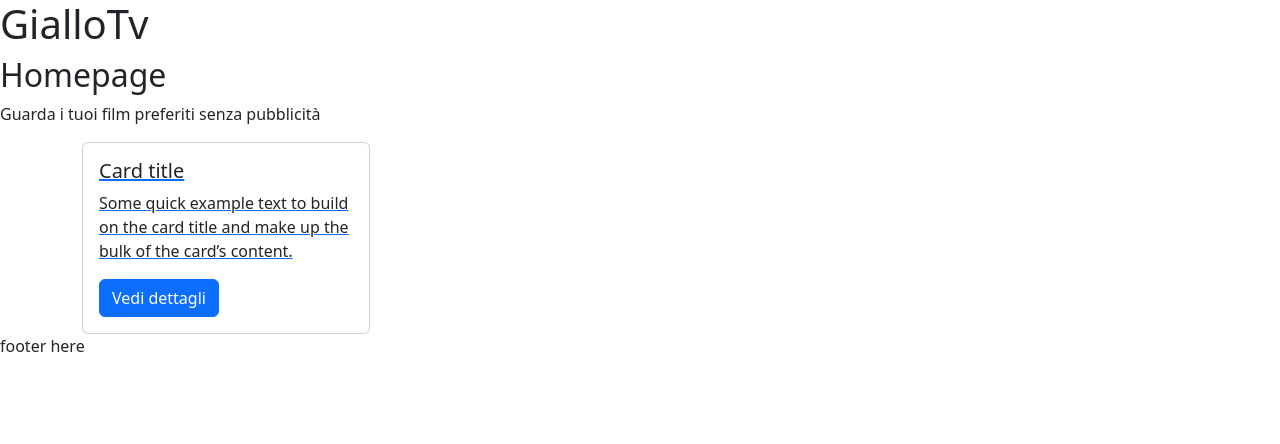
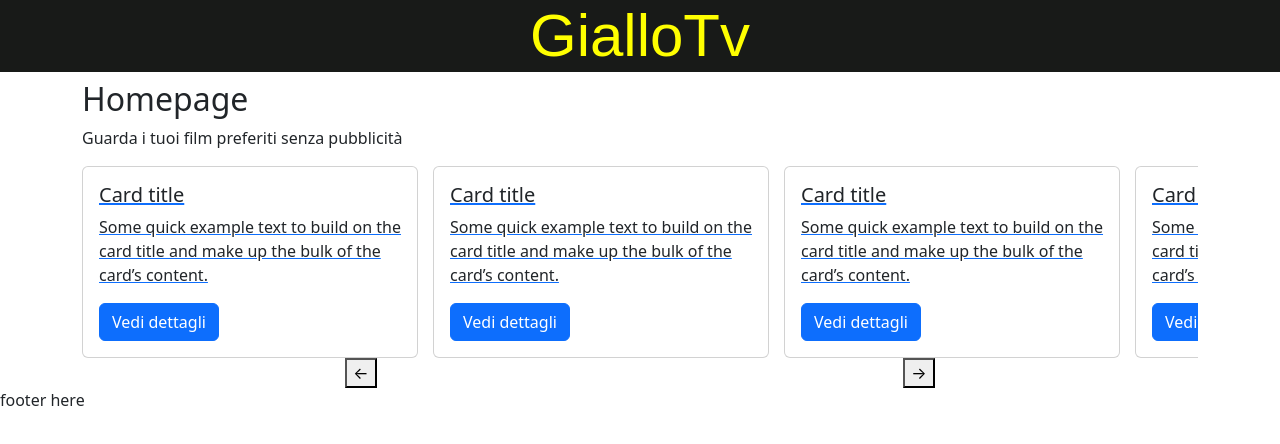
Before and after one commit to pietroscurti9-hub/webapp-react, a React (Vite) app: page / in a window 1280 px wide. Shown: the top 444 px of the page. Built offline with nearby package versions, Linux system fonts and the light colour scheme.

Commit message:
cambio interfaccia delle card

```diff
--- a/src/App.jsx
+++ b/src/App.jsx
@@ -1,6 +1,7 @@
-import AppLayout from './Layouts/appLayout'
-import Homepage from './Pages/homePage'
+import AppLayout from './Layouts/AppLayout'
+import Homepage from './Pages/HomePage'
 import FilmDectail from './Pages/FilmDectail'
+import MovieSlider from './Functions/MovieSlider'
 import { BrowserRouter, Routes, Route } from 'react-router-dom'
 
 import './App.css'
@@ -13,7 +14,7 @@ function App() {
         <BrowserRouter>
           <Routes>
             <Route element={<AppLayout />}>
-              <Route path='/' element={<Homepage />} />
+              <Route path='/' element={<MovieSlider />} />
                <Route path='/filmDectail' element={<FilmDectail />} />
             </Route>
           </Routes>
--- a/src/Components/Cards.jsx
+++ b/src/Components/Cards.jsx
@@ -7,12 +7,12 @@ function Cards() {
 
 
         <Link to={`/FilmDectail/`}>
-            <div className="card" style={{ width: "18rem" }}>
+            <div className="card" style={{ width: "21rem" }}>
                 {/* <img src="..." className="card-img-top" alt="..."> */}
                 <div className="card-body">
                     <h5 className="card-title">Card title</h5>
                     <p className="card-text">Some quick example text to build on the card title and make up the bulk of the card’s content.</p>
-                    <a href="#" className="btn btn-primary">Vedi dettagli</a>
+                    <button className="btn btn-primary">Vedi dettagli</button>
                 </div>
             </div>
         </Link>
--- a/src/Components/Header.jsx
+++ b/src/Components/Header.jsx
@@ -1,4 +1,8 @@
 export default function Header() {
     return (
-    <h1>GialloTv</h1>
-)}
+
+        <div className="header">
+            <h1 className="title-site">GialloTv</h1>
+        </div>
+    )
+}
--- /dev/null
+++ b/src/Functions/MovieSlider.jsx
@@ -0,0 +1,40 @@
+import { useRef } from "react";
+import { Link } from "react-router-dom";
+import Cards from "../Components/Cards";
+export default function MovieSlider() {
+    const containerRef = useRef(null);
+
+    const cardWidth = 336;
+
+    function scrollLeft() {
+        containerRef.current.scrollBy({ left: -cardWidth, behavior: "smooth" });
+    }
+
+    function scrollRight() {
+        containerRef.current.scrollBy({ left: cardWidth, behavior: "smooth" });
+    }
+
+
+    return (
+        <div className="container">
+            <h2>Homepage</h2>
+            <p>Guarda i tuoi film preferiti senza pubblicità</p>
+
+            <div ref={containerRef} className="card-disposition">
+
+                <Cards />
+                <Cards />
+                <Cards />
+                <Cards />
+                <Cards />
+                <Cards />
+
+            </div>
+            <div className="button-view">
+                <button onClick={scrollLeft}>←</button>
+                <button onClick={scrollRight}>→</button>
+
+            </div>
+        </div>
+    );
+}
--- a/src/Pages/homePage.jsx
+++ b/src/Pages/homePage.jsx
@@ -7,10 +7,25 @@ export default function Homepage() {
             <h2>Homepage</h2>
             <p>Guarda i tuoi film preferiti senza pubblicità</p>
 
-            <div className="container">
-            <Cards />
 
-            </div>
+            <section className="slider">
+
+                <div className="container">
+                    <div className="card-disposition">
+                        <Cards />
+                        <Cards />
+                        <Cards />
+                        <Cards />
+                        <Cards />
+                        <Cards />
+                    </div>
+                </div>
+
+                <div className="button-view">
+                    <button className="left-s-b">←</button>
+                    <button className="right-s-b">→</button>
+                </div>
+            </section>
 
 
         </>
--- a/src/index.css
+++ b/src/index.css
@@ -0,0 +1,24 @@
+.header {
+    background-color: #181a18;
+    text-align: center;
+}
+
+.title-site {
+    color: yellow;
+    font-family: fantasy;
+    font-size: 60px;
+}
+
+
+.card-disposition {
+    display: flex;
+    flex-wrap: nowrap;
+    overflow-x: auto;
+    overflow-y: hidden;
+    gap: 15px;
+}
+
+.button-view {
+    display: flex;
+    justify-content: space-around;
+}
```
